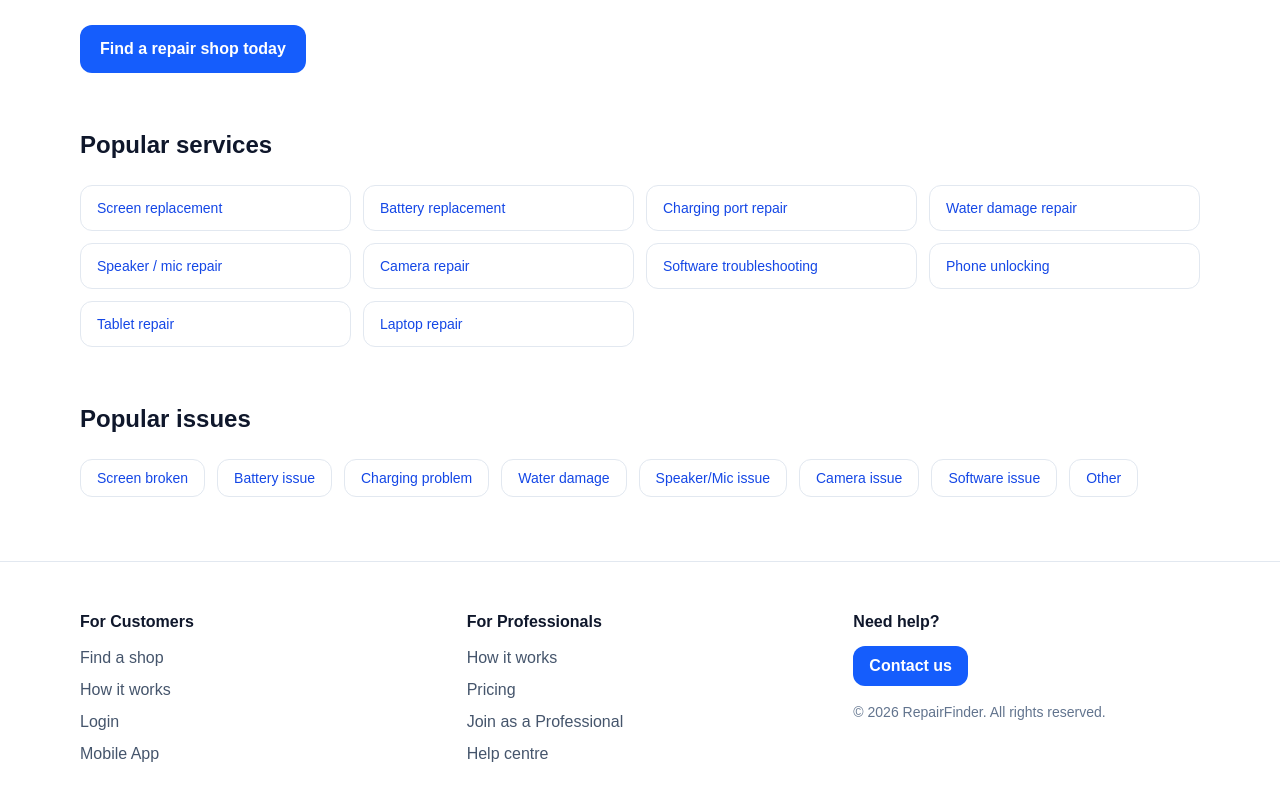
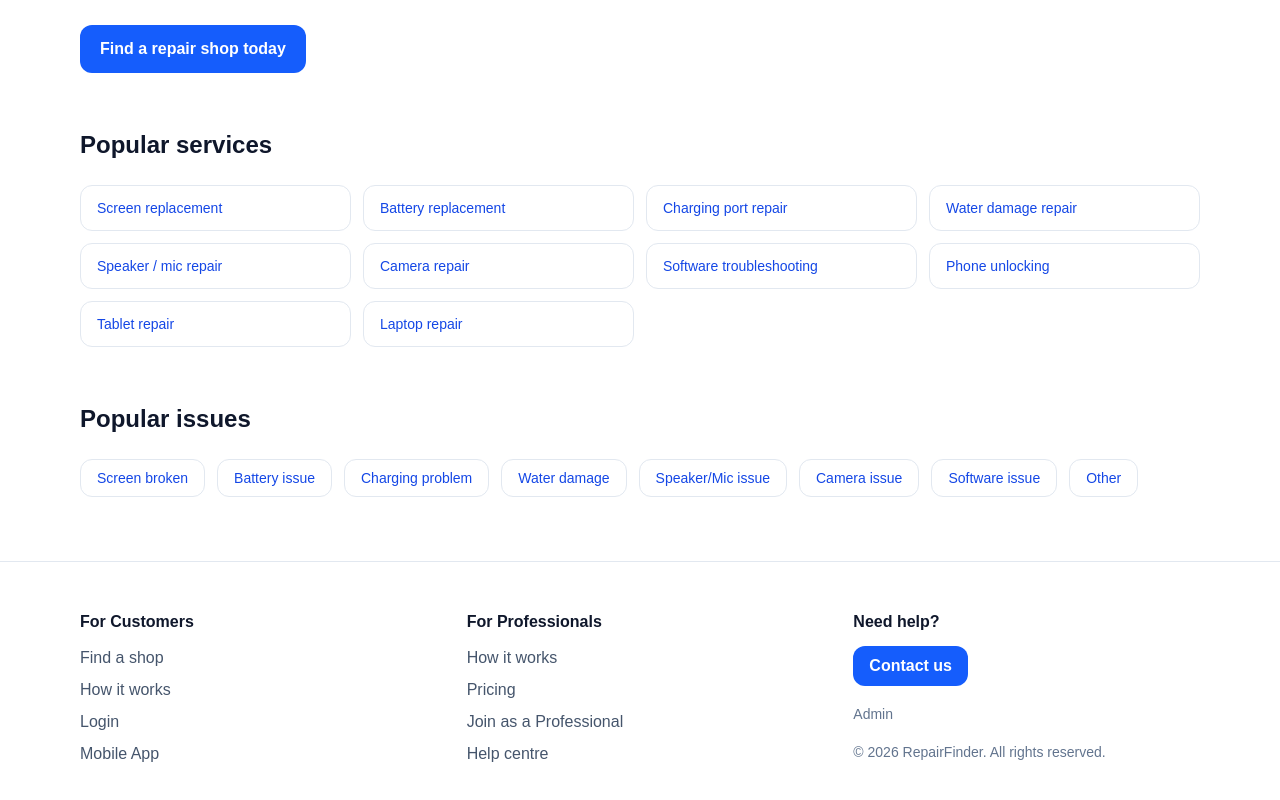
Before and after one commit to Affonster/mobile-repair-website, a Next.js app: page / in a window 1280 px wide. Shown: the part 781-1581 px from the top of the page. Built offline with nearby package versions, Linux system fonts and the light colour scheme.

Commit message:
Add admin login link in footer

```diff
--- a/app/page.tsx
+++ b/app/page.tsx
@@ -280,6 +280,16 @@ export default function HomePage() {
             <button className="mt-3 rounded-xl bg-blue-600 px-4 py-2 font-semibold text-white">
               Contact us
             </button>
+
+            <div className="mt-4">
+            <a
+              href="/admin-login"
+              className="text-sm text-slate-500 hover:text-slate-900"
+            >
+              Admin
+            </a>
+          </div>
+
             <p className="mt-4 text-sm text-slate-500">
               © {new Date().getFullYear()} RepairFinder. All rights reserved.
             </p>
@@ -488,6 +498,7 @@ export default function HomePage() {
                     {step === 4 ? "Cancel" : "Close"}
                   </button>
                 )}
+
               </div>
             </div>
           </div>
```
